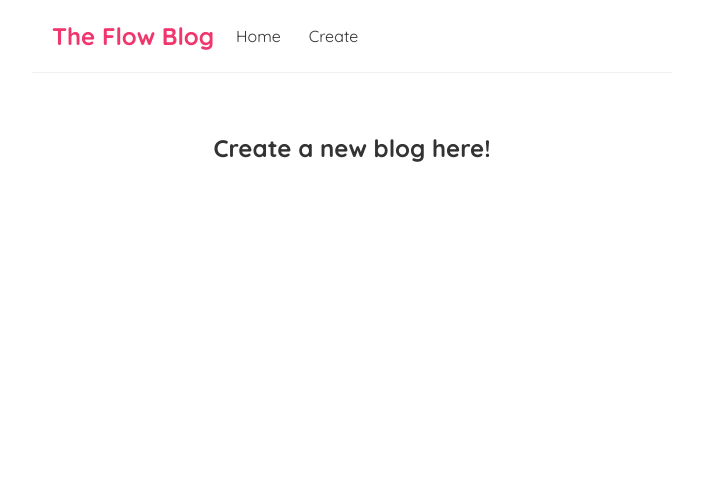
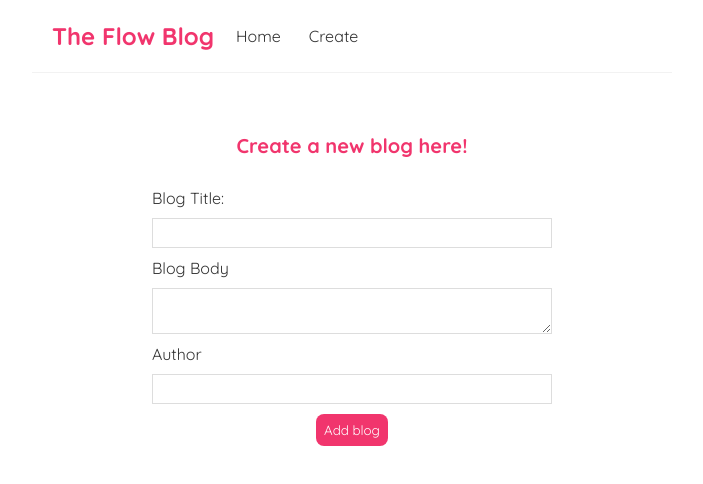
Before and after one commit to FrancisFlow/React-Blog, a React (Create React App) app: page /create in a window 1280 px wide. Shown: the top 484 px of the page, without its empty margins (288-991 px from the left). Built offline with nearby package versions, Linux system fonts and the light colour scheme.

Commit message:
Created a form to allow users to create new blogs

```diff
--- a/src/index.css
+++ b/src/index.css
@@ -57,3 +57,36 @@
 .blog-preview a{
   text-decoration: none;
 }
+
+
+/* create new blog form */
+.create {
+  max-width: 400px;
+  margin: 0 auto;
+  text-align: center;
+}
+.create label {
+  text-align: left;
+  display: block;
+}
+.create h2 {
+  font-size: 20px;
+  color: #f1356d;
+  margin-bottom: 30px;
+}
+.create input, .create textarea, .create select {
+  width: 100%;
+  padding: 6px 10px;
+  margin: 10px 0;
+  border: 1px solid #ddd;
+  box-sizing: border-box;
+  display: block;
+}
+.create button {
+  background: #f1356d;
+  color: #fff;
+  border: 0;
+  padding: 8px;
+  border-radius: 8px;
+  cursor: pointer;
+}
--- a/src/newBlog.js
+++ b/src/newBlog.js
@@ -1,4 +1,11 @@
+import { useState } from "react";
+
 const Create = () => {
+
+
+    const [title, setTitle]= useState('');
+    const [blogBody, setBlogBody]= useState('');
+    const [author, setAuthor]= useState('');
 
 
     return (
@@ -6,6 +13,35 @@
 
 <div className="create">
     <h2>Create a new blog here!</h2>
+
+    <form>
+                    <label>
+                        Blog Title:
+                    </label>
+                    <input type="text"
+                           name="title"
+                           value={title}
+                           onChange={(e)=>{setTitle(e.target.value)}}
+
+                            />
+
+                    <label>Blog Body</label>
+
+                    <textarea type="text"
+                              value={blogBody}
+                              onChange={(e)=>{setBlogBody(e.target. value)}}
+                              />
+
+                    <label>Author</label>
+                    <input type="text"
+                           value={author}
+                           onChange={(e)=>{setAuthor(e.target.value)}}
+
+                           />
+
+                           <button>Add blog</button>
+
+                </form>
 </div>
 
 
```
Also changed, not shown: src/create.js (added, +16 -0 lines).
